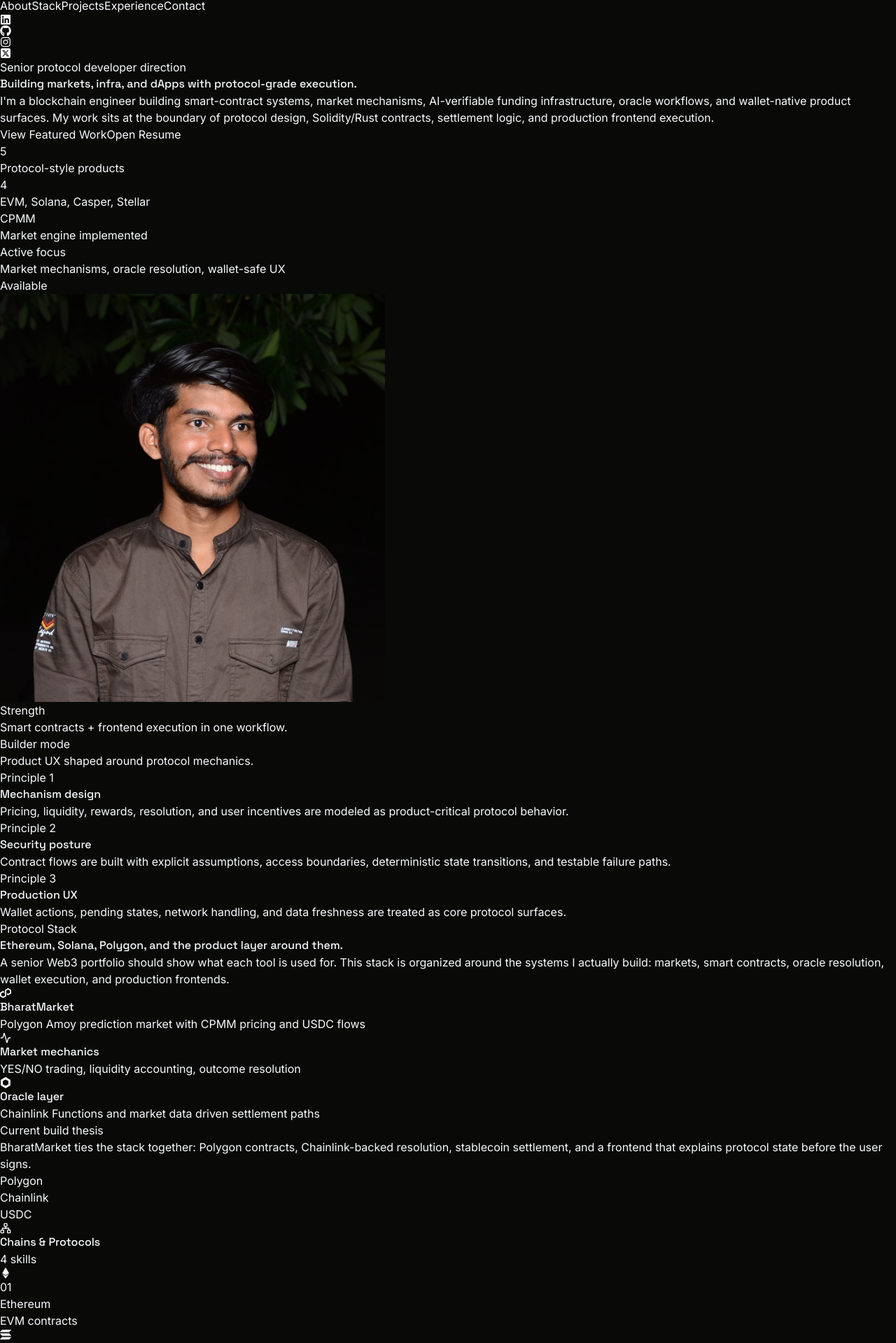
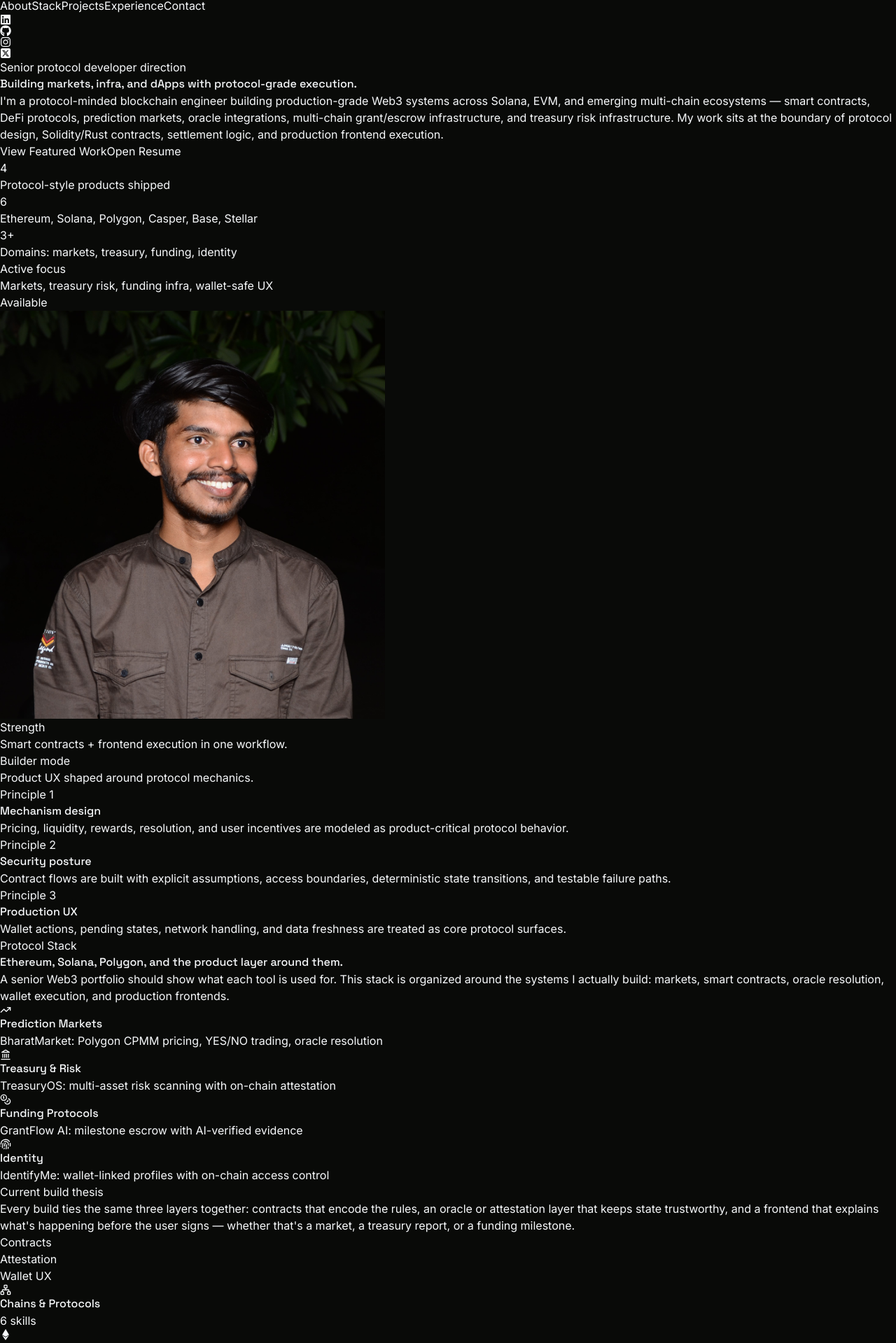
Before and after one commit to pk1427/Portfolio, a React (Vite) app: page / in a window 1280 px wide. Shown: the part 172-2091 px from the top of the page at 70% size. Built offline with nearby package versions, Linux system fonts and the light colour scheme.

Commit message:
added new project

```diff
--- a/src/componets/Hero.jsx
+++ b/src/componets/Hero.jsx
@@ -119,7 +119,7 @@ const Hero = () => {
                     Active focus
                   </p>
                   <p className="mt-1 text-xs font-medium leading-5 text-white sm:text-sm">
-                    Market mechanisms, oracle resolution, wallet-safe UX
+                    Markets, treasury risk, funding infra, wallet-safe UX
                   </p>
                 </div>
                 <span className="shrink-0 rounded-md border border-emerald-300/30 bg-emerald-300/10 px-2.5 py-1 text-[11px] font-medium text-emerald-100 sm:px-3 sm:text-xs">
--- a/src/componets/Navbar.jsx
+++ b/src/componets/Navbar.jsx
@@ -1,6 +1,6 @@
 import { FaGithub, FaInstagram, FaLinkedin } from "react-icons/fa";
 import { FaSquareXTwitter } from "react-icons/fa6";
-import { motion } from "framer-motion";
+import { motion, useScroll } from "framer-motion";
 import logo from "../assets/PkLogo.png";
 import { CONTACT, NAV_LINKS } from "../constants";
 
@@ -12,6 +12,8 @@ const socials = [
 ];
 
 const Navbar = () => {
+  const { scrollYProgress } = useScroll();
+
   return (
     <motion.header
       initial={{ opacity: 0, y: -24 }}
@@ -63,6 +65,10 @@ const Navbar = () => {
           ))}
         </div>
       </nav>
+      <motion.div
+        style={{ scaleX: scrollYProgress }}
+        className="mt-1.5 h-[2px] origin-left rounded-full bg-gradient-to-r from-teal-300 via-amber-200 to-teal-300 opacity-70"
+      />
     </motion.header>
   );
 };
--- a/src/componets/Projects.jsx
+++ b/src/componets/Projects.jsx
@@ -1,5 +1,7 @@
+import { useMemo, useState } from "react";
 import { PROJECTS } from "../constants/index";
-import { motion } from "framer-motion";
+import { motion, AnimatePresence } from "framer-motion";
+import { LuLayoutGrid } from "react-icons/lu";
 
 const renderProjectPreview = (project, className = "aspect-[16/10]") => {
   if (project.preview === "live") {
@@ -50,6 +52,17 @@ const renderWindowFrame = (
 );
 
 const Projects = () => {
+  const categories = useMemo(
+    () => ["All", ...new Set(PROJECTS.map((project) => project.category))],
+    []
+  );
+  const [activeCategory, setActiveCategory] = useState("All");
+
+  const visibleProjects =
+    activeCategory === "All"
+      ? PROJECTS
+      : PROJECTS.filter((project) => project.category === activeCategory);
+
   return (
     <section id="projects" className="section-shell">
       <motion.div
@@ -60,7 +73,7 @@ const Projects = () => {
       >
         <span className="section-kicker">Selected Work</span>
         <h2 className="section-title max-w-3xl">
-          Case studies in markets, identity, rewards, and realtime systems.
+          Case studies across markets, treasury, funding, and identity.
         </h2>
         <p className="section-copy max-w-3xl">
           Each project is framed by the engineering problem it solves: contract
@@ -69,13 +82,39 @@ const Projects = () => {
         </p>
       </motion.div>
 
-      <div className="mt-10 grid gap-4 sm:mt-12 sm:gap-5">
-        {PROJECTS.map((project, index) => (
+      <motion.div
+        whileInView={{ opacity: 1, y: 0 }}
+        initial={{ opacity: 0, y: 16 }}
+        transition={{ duration: 0.5, delay: 0.1 }}
+        className="mt-8 flex flex-wrap gap-2 sm:mt-10"
+      >
+        {categories.map((category) => (
+          <button
+            key={category}
+            type="button"
+            onClick={() => setActiveCategory(category)}
+            className={`inline-flex items-center gap-1.5 rounded-md border px-3.5 py-2 text-xs font-medium uppercase tracking-[0.16em] transition sm:text-[13px] sm:tracking-[0.2em] ${
+              activeCategory === category
+                ? "border-teal-200/50 bg-teal-200/15 text-teal-100"
+                : "border-white/10 bg-white/[0.03] text-slate-400 hover:border-white/20 hover:text-slate-200"
+            }`}
+          >
+            {category === "All" && <LuLayoutGrid className="text-sm" />}
+            {category}
+          </button>
+        ))}
+      </motion.div>
+
+      <div className="mt-6 grid gap-4 sm:mt-8 sm:gap-5">
+        <AnimatePresence mode="popLayout">
+          {visibleProjects.map((project, index) => (
             <motion.article
               key={project.title}
+              layout
               whileInView={{ opacity: 1, y: 0 }}
               initial={{ opacity: 0, y: 36 }}
-            transition={{ duration: 0.55, delay: index * 0.08 }}
+              exit={{ opacity: 0, y: -12 }}
+              transition={{ duration: 0.45, delay: index * 0.06 }}
               className="group overflow-hidden rounded-lg border border-white/10 bg-[#10120f]/75 shadow-[0_20px_75px_rgba(0,0,0,0.32)] transition duration-300 hover:-translate-y-1 hover:border-teal-200/25"
             >
               <div className="grid gap-0 lg:grid-cols-[0.95fr_1.05fr]">
@@ -92,9 +131,9 @@ const Projects = () => {
 
                 <div className="flex flex-col px-3 pb-5 pt-0 sm:px-5 sm:pb-6 lg:py-5 lg:pl-0 lg:pr-5">
                   <div className="flex flex-wrap gap-2">
-                  {project.tag && (
+                    {project.category && (
                       <span className="rounded-md border border-amber-200/25 bg-amber-200/10 px-3 py-1.5 text-[10px] font-medium uppercase tracking-[0.18em] text-amber-100 sm:py-2 sm:text-xs sm:tracking-[0.24em]">
-                      {project.tag}
+                        {project.category}
                       </span>
                     )}
                     {project.metrics?.map((metric) => (
@@ -167,6 +206,7 @@ const Projects = () => {
               </div>
             </motion.article>
           ))}
+        </AnimatePresence>
       </div>
     </section>
   );
--- a/src/componets/Technologies.jsx
+++ b/src/componets/Technologies.jsx
@@ -11,20 +11,26 @@ import {
   SiOpenzeppelin,
   SiPolygon,
   SiPostgresql,
+  SiPrisma,
   SiRust,
   SiSolana,
   SiSolidity,
+  SiStellar,
   SiTypescript,
   SiVite,
   SiWalletconnect,
 } from "react-icons/si";
 import {
-  LuActivity,
   LuCoins,
   LuDatabase,
+  LuDice5,
+  LuFingerprint,
+  LuLandmark,
   LuLayers,
+  LuLock,
   LuNetwork,
   LuShieldCheck,
+  LuTrendingUp,
   LuWallet,
 } from "react-icons/lu";
 import { TbHammer } from "react-icons/tb";
@@ -33,22 +39,28 @@ import { motion } from "framer-motion";
 
 const protocolFocus = [
   {
-    icon: SiPolygon,
-    label: "BharatMarket",
-    detail: "Polygon Amoy prediction market with CPMM pricing and USDC flows",
+    icon: LuTrendingUp,
+    label: "Prediction Markets",
+    detail: "BharatMarket: Polygon CPMM pricing, YES/NO trading, oracle resolution",
+    color: "text-amber-200",
+  },
+  {
+    icon: LuLandmark,
+    label: "Treasury & Risk",
+    detail: "TreasuryOS: multi-asset risk scanning with on-chain attestation",
     color: "text-violet-300",
   },
   {
-    icon: LuActivity,
-    label: "Market mechanics",
-    detail: "YES/NO trading, liquidity accounting, outcome resolution",
-    color: "text-amber-200",
+    icon: LuCoins,
+    label: "Funding Protocols",
+    detail: "GrantFlow AI: milestone escrow with AI-verified evidence",
+    color: "text-teal-300",
   },
   {
-    icon: SiChainlink,
-    label: "Oracle layer",
-    detail: "Chainlink Functions and market data driven settlement paths",
-    color: "text-blue-300",
+    icon: LuFingerprint,
+    label: "Identity",
+    detail: "IdentifyMe: wallet-linked profiles with on-chain access control",
+    color: "text-cyan-300",
   },
 ];
 
@@ -60,6 +72,8 @@ const skillGroups = [
       { icon: SiEthereum, label: "Ethereum", note: "EVM contracts", color: "text-slate-100" },
       { icon: SiSolana, label: "Solana", note: "Anchor programs", color: "text-emerald-300" },
       { icon: SiPolygon, label: "Polygon", note: "BharatMarket", color: "text-violet-300" },
+      { icon: SiStellar, label: "Stellar", note: "Liquidity routing research", color: "text-sky-300" },
+      { icon: LuLandmark, label: "Casper / Base", note: "GrantFlow multi-chain rails", color: "text-cyan-200" },
       { icon: LuCoins, label: "USDC rails", note: "Stablecoin flows", color: "text-amber-200" },
     ],
   },
@@ -71,6 +85,8 @@ const skillGroups = [
       { icon: SiRust, label: "Rust", note: "Solana logic", color: "text-orange-300" },
       { icon: TbHammer, label: "Hardhat", note: "Testing + deploys", color: "text-yellow-200" },
       { icon: SiOpenzeppelin, label: "OpenZeppelin", note: "Secure primitives", color: "text-indigo-300" },
+      { icon: LuDice5, label: "Switchboard", note: "Verifiable randomness", color: "text-fuchsia-300" },
+      { icon: LuLock, label: "Fhenix", note: "Encrypted DeFi lending", color: "text-purple-300" },
     ],
   },
   {
@@ -93,7 +109,8 @@ const skillGroups = [
       { icon: SiVite, label: "Vite", note: "Fast builds", color: "text-purple-300" },
       { icon: DiNodejsSmall, label: "Node.js", note: "APIs + services", color: "text-green-300" },
       { icon: SiExpress, label: "Express", note: "Backend routes", color: "text-slate-200" },
-      { icon: SiPostgresql, label: "PostgreSQL", note: "Trading data", color: "text-sky-300" },
+      { icon: SiPostgresql, label: "PostgreSQL", note: "Trading + treasury data", color: "text-sky-300" },
+      { icon: SiPrisma, label: "Prisma", note: "TreasuryOS indexer", color: "text-slate-100" },
       { icon: SiMongodb, label: "MongoDB", note: "App storage", color: "text-emerald-300" },
       { icon: SiIpfs, label: "IPFS", note: "NFT metadata", color: "text-teal-300" },
       { icon: SiGit, label: "Git", note: "Team workflow", color: "text-orange-300" },
@@ -150,12 +167,14 @@ const Technologies = () => {
                 Current build thesis
               </p>
               <p className="mt-3 text-sm leading-6 text-slate-300 sm:leading-7">
-                BharatMarket ties the stack together: Polygon contracts,
-                Chainlink-backed resolution, stablecoin settlement, and a
-                frontend that explains protocol state before the user signs.
+                Every build ties the same three layers together: contracts
+                that encode the rules, an oracle or attestation layer that
+                keeps state trustworthy, and a frontend that explains what&apos;s
+                happening before the user signs — whether that&apos;s a market,
+                a treasury report, or a funding milestone.
               </p>
               <div className="mt-4 grid grid-cols-3 gap-2 sm:gap-3">
-                {["Polygon", "Chainlink", "USDC"].map((item) => (
+                {["Contracts", "Attestation", "Wallet UX"].map((item) => (
                   <div
                     key={item}
                     className="rounded-md border border-white/10 bg-black/20 px-2 py-2 text-center text-[11px] font-semibold text-slate-200 sm:px-3 sm:text-xs"
--- a/src/constants/index.jsx
+++ b/src/constants/index.jsx
@@ -1,10 +1,9 @@
-import project3 from "../assets/projects/project-3.webp";
 import project4 from "../assets/projects/project-4.webp";
 import bharatMarketScreenshot from "../assets/projects/bharat-market-screenshot.png";
 import identifyMeScreenshot from "../assets/projects/identifyme-screenshot.png";
 
 import GrantFlowScreenshot from "../assets/projects/image.png";
-import resumePdf from "../Resume_27.pdf";
+import resumePdf from "../Prasad_Kapure_Resume.pdf";
 
 export const NAV_LINKS = [
   { label: "About", href: "#about" },
@@ -15,18 +14,19 @@ export const NAV_LINKS = [
 ];
 
 export const HERO_STATS = [
-  { value: "5", label: "Protocol-style products" },
-  { value: "4", label: "EVM, Solana, Casper, Stellar" },
-  { value: "CPMM", label: "Market engine implemented" },
+  { value: "4", label: "Protocol-style products shipped" },
+  { value: "6", label: "Ethereum, Solana, Polygon, Casper, Base, Stellar" },
+  { value: "3+", label: "Domains: markets, treasury, funding, identity" },
 ];
 
 export const HERO_CONTENT = (
   <>
-    I&apos;m a blockchain engineer building smart-contract systems, market
-    mechanisms, AI-verifiable funding infrastructure, oracle workflows, and
-    wallet-native product surfaces. My work sits at the boundary of protocol
-    design, Solidity/Rust contracts, settlement logic, and production frontend
-    execution.
+    I&apos;m a protocol-minded blockchain engineer building production-grade
+    Web3 systems across Solana, EVM, and emerging multi-chain ecosystems —
+    smart contracts, DeFi protocols, prediction markets, oracle integrations,
+    multi-chain grant/escrow infrastructure, and treasury risk infrastructure.
+    My work sits at the boundary of protocol design, Solidity/Rust contracts,
+    settlement logic, and production frontend execution.
   </>
 );
 
@@ -50,20 +50,21 @@ export const PROTOCOL_PRINCIPLES = [
 
 export const EXPERIENCES = [
   {
-    year: "Sep 2025 - Present",
-    role: "Blockchain Developer Intern",
+    year: "Oct 2025 – Present",
+    role: "Blockchain Developer (Intern → Part-time)",
     company: "AppAvengers",
     companyUrl: "https://appavengers.com",
     description:
-      "Building Ethereum and Solana systems with contract logic, Anchor programs, and application flows designed around real user transactions.",
+      "Developed a decentralized lottery platform on Solana using Anchor and Rust with USDC-based participation, integrating Switchboard-powered randomness and automated winner selection. Contributed to an Aave-inspired DeFi lending prototype using Fhenix encryption on Ethereum, and researched liquidity aggregation and routing architectures within the Stellar ecosystem — progressing to part-time with independent research and architecture responsibilities.",
     technologies: [
       "Solidity",
       "Rust",
       "Anchor",
+      "Solana",
+      "Switchboard",
+      "Fhenix",
       "TypeScript",
-      "React",
-      "Vite",
-      "Solana",
+      "Stellar",
     ],
     current: true,
   },
@@ -73,23 +74,22 @@ export const EXPERIENCES = [
     company: "Finsocial Digital Systems",
     companyUrl: "https://finsocial.tech",
     description:
-      "Built DEX smart contracts for token swaps, SLTP, and futures trading, integrating Chainlink market data and PostgreSQL-backed trading workflows.",
+      "Built Solidity smart contracts powering token swaps, futures trading, and decentralized exchange workflows. Integrated multiple Chainlink price feeds for real-time market data, PnL tracking, and settlement calculations.",
     technologies: [
       "Solidity",
       "Hardhat",
-      "Remix",
       "OpenZeppelin",
+      "Chainlink",
       "PostgreSQL",
-      "Chainlink",
     ],
   },
   {
-    year: "Feb 2025 – May 2025",
+    year: "Mar 2025 – May 2025",
     role: "Blockchain Developer Intern",
     company: "Quadb Technologies",
     companyUrl: "https://quadbtech.com",
     description:
-      "Contributed to EVM-compatible infrastructure, RPC integration, agent logic, and modular contract architecture after in-house blockchain training.",
+      "Migrated Solana-oriented systems to EVM-compatible smart contract architecture, engineering modular Solidity contracts and RPC-based interaction layers across multiple modules.",
     technologies: ["Solidity", "TypeScript", "Web3.js", "Git", "EVM"],
   },
   {
@@ -115,8 +115,7 @@ export const PROJECTS = [
   {
     title: "BharatMarket",
     image: bharatMarketScreenshot,
-    featured: true,
-    tag: "Featured Project",
+    category: "Prediction Markets",
     accent: "from-amber-300 via-orange-400 to-red-500",
     description:
       "Designed and built a decentralized prediction market on Polygon Amoy where users trade YES/NO outcomes against a CPMM pricing model. The system combines wallet-based trading, liquidity provisioning, USDC flows, and Chainlink Functions for oracle-driven resolution.",
@@ -143,8 +142,35 @@ export const PROJECTS = [
     metrics: ["CPMM engine", "Polygon Amoy", "USDC flows"],
   },
   {
+    title: "TreasuryOS",
+    image: project4,
+    category: "Treasury & Risk",
+    accent: "from-violet-300 via-purple-400 to-fuchsia-500",
+    description:
+      "Built a multi-chain treasury monitoring platform that scans wallet holdings across multiple assets (ETH, WETH, USDC) to generate deterministic risk reports, modeling concentration and stress-test scenarios including stablecoin depeg simulations.",
+    features:
+      "Wallet risk scanning, concentration & stress-test modeling, on-chain attestation, treasury snapshot indexing",
+    architecture:
+      "An indexer and database architecture track treasury snapshots and attestation history over time, while on-chain attestation via KeeperHub publishes immutable, verifiable risk reports.",
+    deliverySignal:
+      "Built as treasury risk infrastructure for protocols and DAOs that need verifiable, on-chain reporting on multi-asset holdings.",
+    technologies: [
+      "Solidity",
+      "TypeScript",
+      "Next.js",
+      "Wagmi",
+      "PostgreSQL",
+      "Prisma",
+      "Ethereum (Sepolia)",
+    ],
+    github: "https://github.com/pk1427/treasuryos",
+    live: "https://treasuryos-web.vercel.app/",
+    metrics: ["Risk Engine", "Sepolia", "On-chain Attestation"],
+  },
+  {
     title: "GrantFlow AI",
     image: GrantFlowScreenshot,
+    category: "Funding Protocol",
     accent: "from-teal-300 via-cyan-400 to-emerald-400",
     description:
       "AI-verifiable funding protocol for milestone-based grants across multiple blockchains. Designed an agentic coordination layer where capital moves automatically when publicly verifiable work is completed.",
@@ -176,6 +202,7 @@ export const PROJECTS = [
   {
     title: "IdentifyMe",
     image: identifyMeScreenshot,
+    category: "Identity",
     accent: "from-cyan-300 via-sky-500 to-indigo-500",
     description:
       "Built an on-chain identity product where users create, edit, and discover wallet-linked profiles with configurable visibility controls.",
@@ -196,29 +223,6 @@ export const PROJECTS = [
     live: "https://identity-dapp.vercel.app/",
     metrics: ["Identity graph", "On-chain profiles", "Access controls"],
   },
-  {
-    title: "FantasyX",
-    image: project3,
-    accent: "from-emerald-300 via-teal-400 to-cyan-500",
-    description:
-      "Built a Web3 fantasy sports product with NFT player cards, skill-based gameplay, token rewards, IPFS metadata, and wallet onboarding.",
-    architecture:
-      "ERC-721 assets, reward mechanics, metadata storage, and frontend wallet flows are composed into a game-like product loop.",
-    deliverySignal:
-      "Built as a full product flow around NFT ownership, metadata, and reward mechanics.",
-    technologies: [
-      "Solidity",
-      "Hardhat",
-      "ERC-721",
-      "IPFS",
-      "React.js",
-      "Wagmi",
-      "RainbowKit",
-    ],
-    github: "https://github.com/pk1427/FantasyX",
-    live: "https://fantasyx-frontend.vercel.app/",
-    metrics: ["NFT gameplay", "Wallet auth", "Reward mechanics"],
-  },
 ];
 
 export const TECHNOLOGIES = [
@@ -233,14 +237,27 @@ export const TECHNOLOGIES = [
   "Rust",
   "Anchor",
   "Solana",
+  "SPL Token",
+  "Switchboard",
+  "Fhenix",
+  "Polygon",
+  "USDC",
+  "ERC-721",
   "TypeScript",
+  "JavaScript",
+  "SQL",
   "React",
   "Next.js",
   "Ethers.js",
+  "Web3.js",
   "Wagmi",
+  "RainbowKit",
   "Node.js",
+  "Express.js",
+  "Prisma",
   "PostgreSQL",
   "MongoDB",
+  "IPFS",
   "Hardhat",
   "OpenZeppelin",
   "Git",
```
Also changed, not shown: 1 other file (tests, documents, lock files or other folders). Lines whose indentation alone changed are shown as unchanged.
